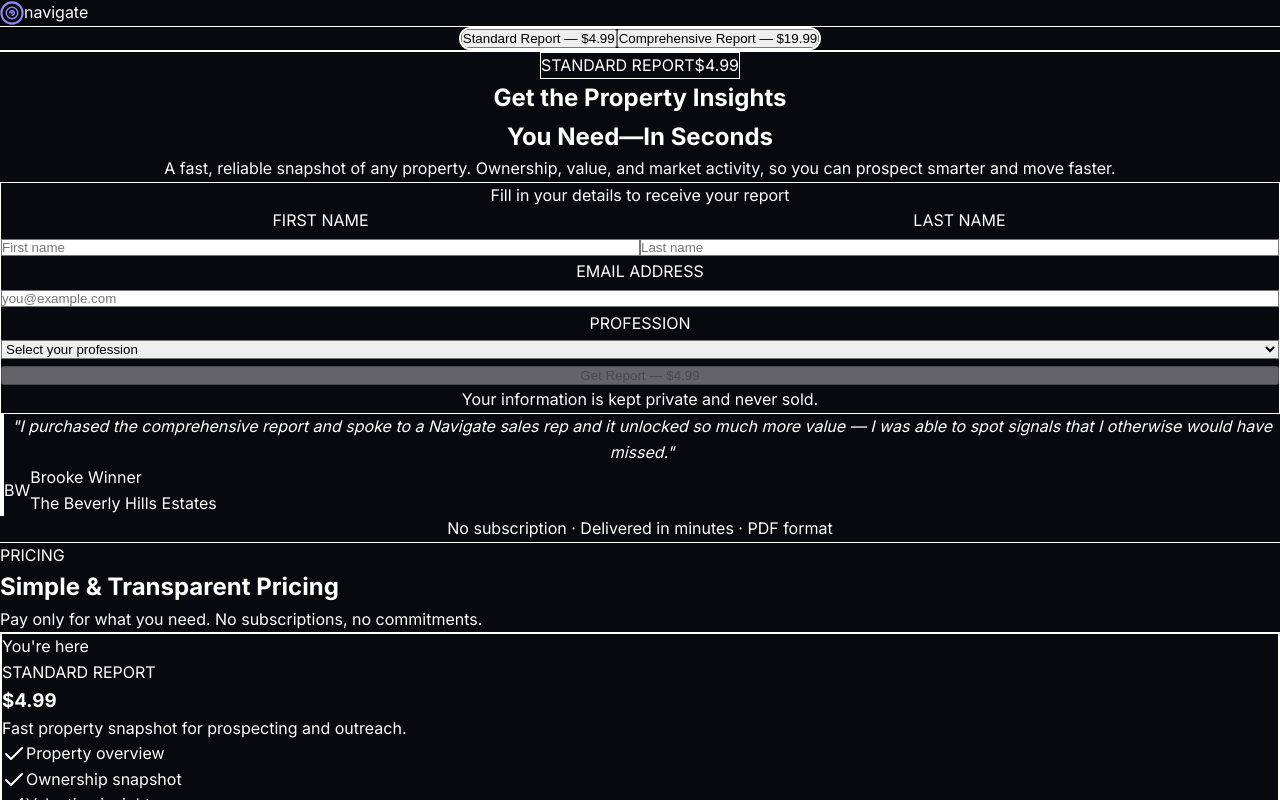
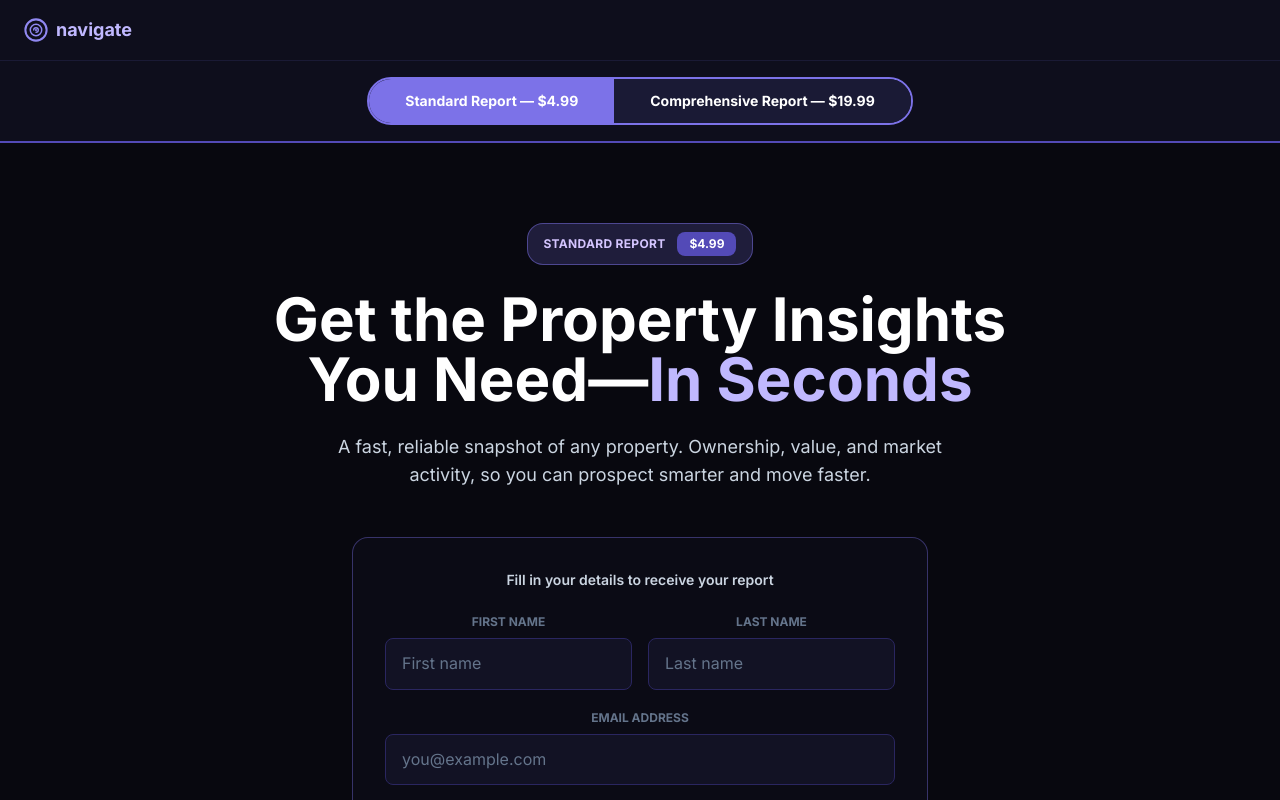
Before and after one commit to letsnavigatebmw/navigate-landing, a React (Vite) app: page / in a window 1280 px wide. Shown: the top 800 px of the page. Built offline with nearby package versions, Linux system fonts and the light colour scheme.

Commit message:
Downgrade to Tailwind v3 for better build stability

```diff
--- a/package.json
+++ b/package.json
@@ -16,7 +16,6 @@
   },
   "devDependencies": {
     "@eslint/js": "^9.39.4",
-    "@tailwindcss/vite": "^4.2.2",
     "@types/react": "^19.2.14",
     "@types/react-dom": "^19.2.3",
     "@vitejs/plugin-react": "^6.0.1",
@@ -26,7 +25,7 @@
     "eslint-plugin-react-refresh": "^0.5.2",
     "globals": "^17.4.0",
     "postcss": "^8.5.8",
-    "tailwindcss": "^4.2.2",
+    "tailwindcss": "^3.4.1",
     "vite": "^8.0.1"
   }
 }
--- a/tailwind.config.js
+++ b/tailwind.config.js
@@ -20,9 +20,6 @@
           400: '#c0b8ff',
           300: '#d4c5ff',
         },
-        teal: {
-          500: '#5dcaa5',
-        },
       },
       fontFamily: {
         sans: ['Inter', 'system-ui', 'sans-serif'],
--- a/vite.config.js
+++ b/vite.config.js
@@ -1,7 +1,6 @@
 import { defineConfig } from 'vite'
 import react from '@vitejs/plugin-react'
-import tailwindcss from '@tailwindcss/vite'
 
 export default defineConfig({
-  plugins: [tailwindcss(), react()],
+  plugins: [react()],
 })
```
Also changed, not shown: 1 other file (tests, documents, lock files or other folders).
